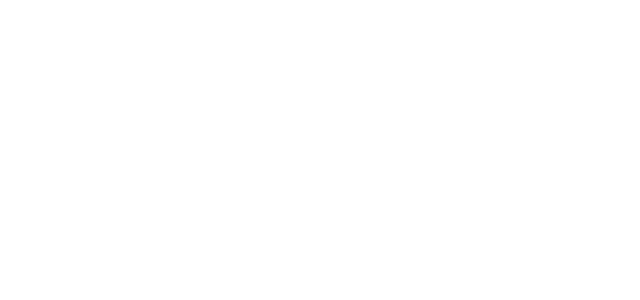
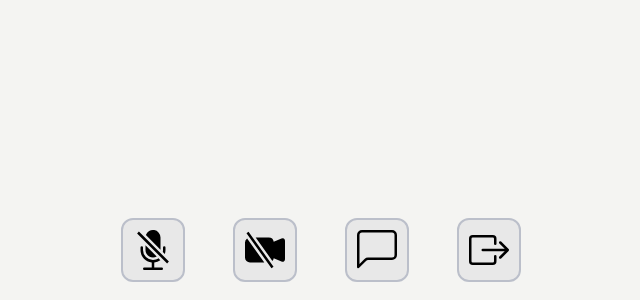
Before and after one commit to Kringomba/video-chat-front, a React (Create React App) app: page /call/1 in a window 1280 px wide. Shown: the part 500-800 px from the top of the page, without its empty margins (319-959 px from the left). Built offline with nearby package versions, Linux system fonts and the light colour scheme.

Commit message:
front ready

```diff
--- a/package.json
+++ b/package.json
@@ -12,6 +12,7 @@
     "@types/react-dom": "^17.0.0",
     "moment": "^2.29.1",
     "react": "^17.0.2",
+    "react-bootstrap-icons": "^1.5.0",
     "react-cookie": "^4.0.3",
     "react-dom": "^17.0.2",
     "react-router-dom": "^5.2.0",
--- a/src/app/routes/call/Call.tsx
+++ b/src/app/routes/call/Call.tsx
@@ -1,15 +1,34 @@
 import React, {useState} from "react";
+import * as Icon from 'react-bootstrap-icons';
+import {Chat} from './components'
 import './style.css';
+
 
 export const Call: React.FC = () => {
     const [micro, setMicro] = useState<boolean>(false)
     const [webcam, setWebcam] = useState<boolean>(false)
     const [chat, setChat] = useState<boolean>(false)
     return <div className="background">
-        <div className="btn-row">
-            <div className={micro ? 'on-micro' : 'off-micro'} onClick={()=>setMicro(!micro)}/>
-            <div className={webcam ? 'on-webcam' : 'off-webcam'} onClick={()=>setWebcam(!webcam)}/>
-            <div className={chat ? 'on-chat' : 'off-chat'} onClick={()=>setChat(!chat)}/>
+        {chat ? <Chat/> : null}
+        <div className="btn-bottom" style={chat ? {width: '75%'} : undefined}>
+            <div className="btn-row">
+                <div className="btn" onClick={() => setMicro(!micro)}>
+                    {micro ?
+                        <Icon.MicFill size={40}/> :
+                        <Icon.MicMuteFill size={40}/>}
+                </div>
+                <div className="btn" onClick={() => setWebcam(!webcam)}>
+                    {webcam ?
+                        <Icon.CameraVideoFill size={40}/> :
+                        <Icon.CameraVideoOffFill size={40}/>}
+                </div>
+                <div className="btn" onClick={() => setChat(!chat)}>
+                    <Icon.ChatLeft size={40}/>
+                </div>
+                <div className="btn" onClick={()=>{}}>
+                    <Icon.BoxArrowRight size={40}/>
+                </div>
+            </div>
         </div>
     </div>
 }
--- /dev/null
+++ b/src/app/routes/call/components/chat/chat.tsx
@@ -0,0 +1,79 @@
+import React, {useCallback, useState} from "react";
+import moment from "moment";
+import './style.css'
+import {MessageType} from "./type";
+import * as Icon from 'react-bootstrap-icons';
+
+export const Chat: React.FC = () => {
+    const [userMessage, setUserMessage] = useState<string>('')
+    const sendMessage = useCallback(() => {
+        alert(userMessage)
+        setUserMessage('');
+    }, [userMessage])
+    const messages: Array<MessageType> = [{
+        username: 'test1',
+        message: 'test text',
+        date: moment().add(7, 'minutes')
+    }, {
+        username: 'test2',
+        message: 'hjfgdbjbhjhbjkhbjhbj hbjhb jhb jhb jhbjbjhbjhbjhbjhb jhbjhbjhbjhb jhbjkbhjkhb',
+        date: moment().add(1, 'minute')
+    }, {
+        username: 'test3',
+        message: 'test text',
+        date: moment().add(2, 'minutes')
+    }, {
+        username: 'test4',
+        message: 'test text',
+        date: moment().add(3, 'minutes')
+    }, {
+        username: 'test5',
+        message: 'test text',
+        date: moment().add(4, 'minutes')
+    },{
+        username: 'test2',
+        message: 'hjfgdbjbhjhbjkhbjhbj hbjhb jhb jhb jhbjbjhbjhbjhbjhb jhbjhbjhbjhb jhbjkbhjkhb',
+        date: moment().add(1, 'minute')
+    }, {
+        username: 'test3',
+        message: 'test text',
+        date: moment().add(2, 'minutes')
+    }, {
+        username: 'test4',
+        message: 'test text',
+        date: moment().add(3, 'minutes')
+    }, {
+        username: 'test5',
+        message: 'test text',
+        date: moment().add(4, 'minutes')
+    },{
+        username: 'test2',
+        message: 'hjfgdbjbhjhbjkhbjhbj hbjhb jhb jhb jhbjbjhbjhbjhbjhb jhbjhbjhbjhb jhbjkbhjkhb',
+        date: moment().add(1, 'minute')
+    }, {
+        username: 'test3',
+        message: 'test text',
+        date: moment().add(2, 'minutes')
+    }, {
+        username: 'test4',
+        message: 'test text',
+        date: moment().add(3, 'minutes')
+    }, {
+        username: 'test5',
+        message: 'test text',
+        date: moment().add(4, 'minutes')
+    }]
+    return <div className="chat-block">
+        <div className="messages-block">
+        {messages.sort((a, b) => b.date.valueOf() - a.date.valueOf()).map(({username, message,date}) => <div className="msg-block" key={`${username}-${message}-${date.valueOf()}}`}>
+            <div className="msg-username">{username}</div>
+            <div className="msg-message">{message}</div>
+            <div className="msg-date">{date.format('DD/MM/YYYY')}</div>
+        </div>)}
+        </div>
+        <div className="message-block">
+            <input className="message-input" type="text" value={userMessage} onChange={(e) => setUserMessage(e.target.value)} placeholder="Message..."/>
+            <button onClick={sendMessage} className="send-message-btn"><Icon.ArrowReturnRight size={30} /></button>
+        </div>
+    </div>
+}
--- /dev/null
+++ b/src/app/routes/call/components/chat/index.ts
@@ -0,0 +1 @@
+export * from './chat'
--- /dev/null
+++ b/src/app/routes/call/components/chat/style.css
@@ -0,0 +1,56 @@
+.chat-block {
+    background: var(--color-2);
+    position: fixed;
+    right: 0;
+    height: 100vh;
+    border: 1px solid var(--color-3);
+    width: 25vw;
+    padding: 40px 50px 0 20px;
+}
+
+.messages-block{
+    background: var(--color-1);
+    padding: 20px;
+    border: 1px solid var(--color-3);
+    border-radius: 12px;
+    max-height: 80vh;
+    overflow-y: scroll;
+    display: flex;
+    flex-direction: column-reverse;
+}
+
+.message-block{
+    position: fixed;
+    bottom: 20px;
+    align-items: center;
+    justify-content: flex-start;
+    width: 100%;
+    display: flex;
+}
+
+.message-input {
+    margin: 0;
+    height: 40px;
+    width: 18vw;
+    padding: 5px 15px;
+    border-radius: 8px;
+    border: 1px solid var(--color-3);
+    font-size: 14px;
+}
+
+.msg-block {
+    padding-bottom: 20px;
+}
+
+.send-message-btn {
+    height: 54px;
+    width: 54px;
+    border: 1px solid var(--color-3);
+    background: #FFFFFF;
+    border-radius: 8px;
+    margin-left: 20px;
+    cursor: pointer;
+    display: flex;
+    align-items: center;
+    justify-content: center;
+}
--- /dev/null
+++ b/src/app/routes/call/components/chat/type.ts
@@ -0,0 +1,7 @@
+import {Moment} from "moment";
+
+export type MessageType = {
+    username: string,
+    message: string,
+    date: Moment
+}
--- /dev/null
+++ b/src/app/routes/call/components/index.ts
@@ -0,0 +1 @@
+export * from './chat'
--- a/src/app/routes/call/style.css
+++ b/src/app/routes/call/style.css
@@ -1,3 +1,38 @@
 .background {
     background: var(--color-1);
+    width: 100vw;
+    height: 100vh;
 }
+
+.btn-bottom-75{
+    width: 75%;
+}
+
+.btn-bottom {
+    position: fixed;
+    width: 100%;
+    height: 12.5vh;
+    bottom: 0;
+    display: flex;
+    justify-content: center;
+    align-items: center;
+}
+
+.btn-row {
+    width: 400px;
+    display: flex;
+    justify-content: space-between;
+    align-items: center;
+}
+
+.btn {
+    width: 60px;
+    height: 60px;
+    border: 2px solid var(--color-3);
+    background: var(--color-2);
+    cursor: pointer;
+    border-radius: 12px;
+    display: flex;
+    justify-content: center;
+    align-items: center;
+}
--- a/src/app/routes/welcome/style.css
+++ b/src/app/routes/welcome/style.css
@@ -28,7 +28,7 @@
     padding: 60px 20% 0;
 }
 
-input[type="text"] {
+.input-text {
     margin: 10px 0 40px 0;
     padding: 5px 5px;
     height: 30px;
```
Also changed, not shown: 1 other file (tests, documents, lock files or other folders).
